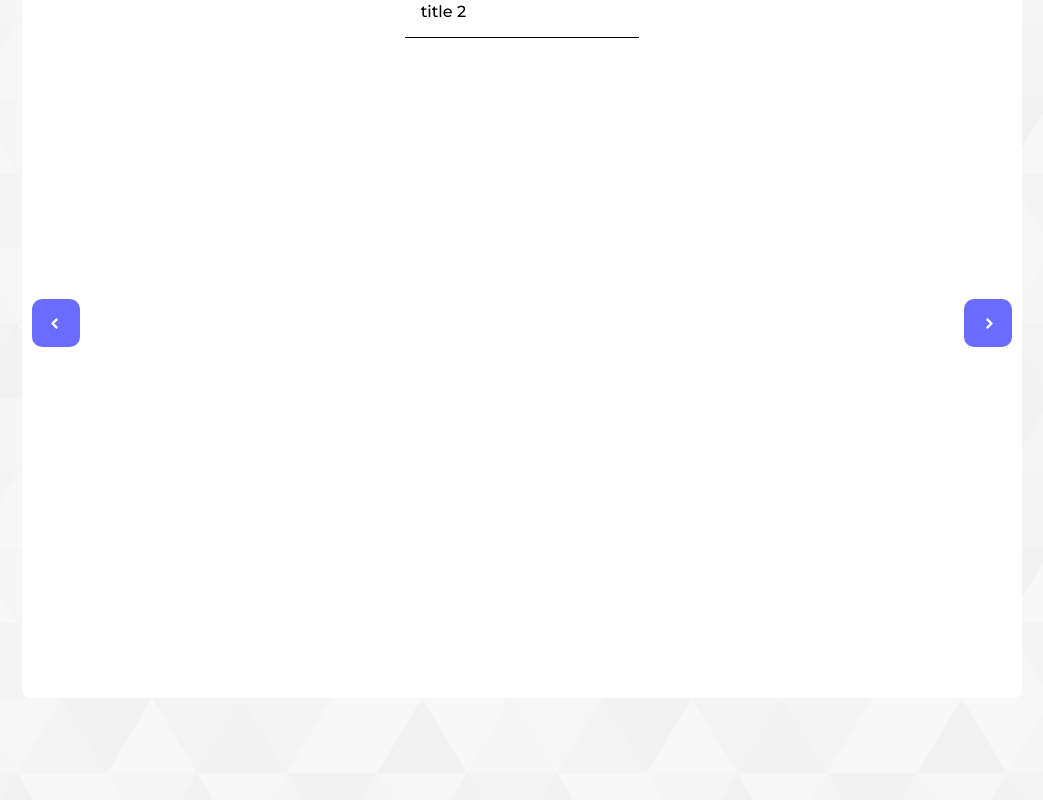
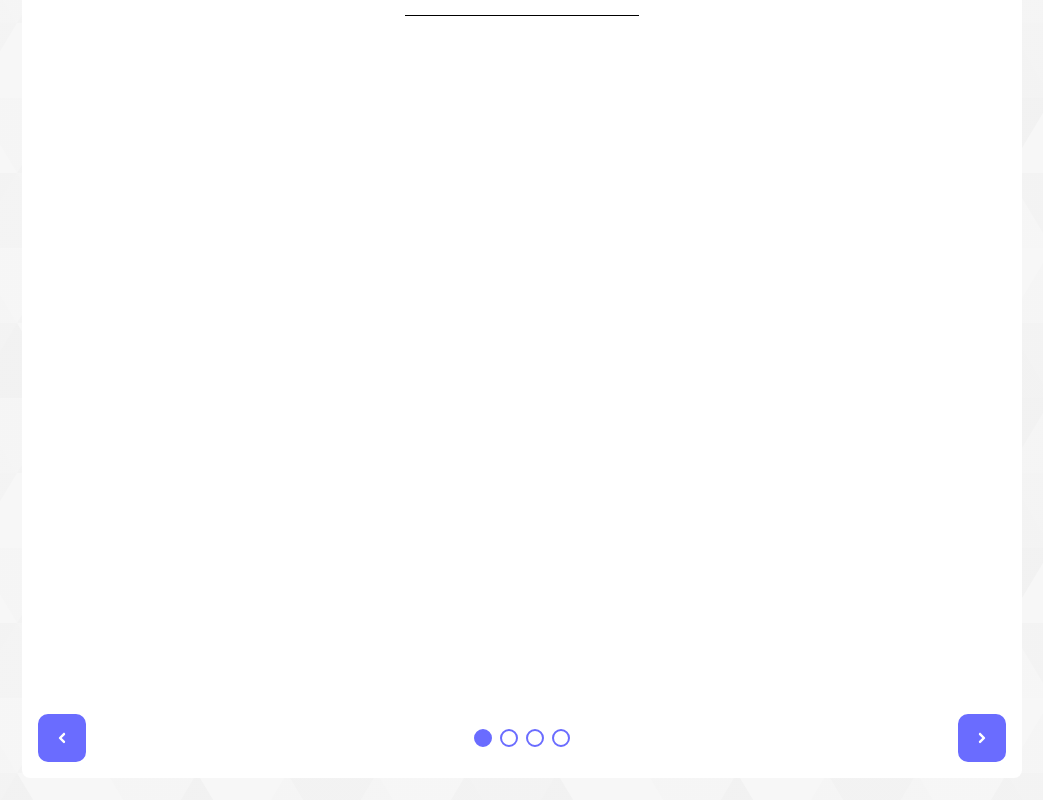
Before and after one commit to vinu-codes/portfolio, a React (Create React App) app: page /about in a window 1280 px wide. Shown: the part 1966-2766 px from the top of the page, without its empty margins (118-1161 px from the left). Built offline with nearby package versions, Linux system fonts and the light colour scheme.

Commit message:
update radio component and slider

```diff
--- a/src/common/Radio/Radio.js
+++ b/src/common/Radio/Radio.js
@@ -1,17 +1,19 @@
-import React, { useState } from 'react'
-import { Group, List, Heading } from './Radio.styled'
+import React from 'react'
+import PropTypes from 'prop-types'
+import { Group, List, Label, Container, Dot } from './Radio.styled'
 
-const Radio = ({ options, value, callback, name }) => {
+const Radio = ({ options, value, callback, label, name }) => {
   const renderOptions = () => {
     if (!options || !options.length) return null
 
     const result = options.map((option) => {
       return (
         <List
-          isActive={option.label === value}
+          className={option.label === value ? 'active' : ''}
           onClick={() => callback({ name: name, data: option.label })}
         >
-          <span> {option.label}</span>
+          <Dot />
+          <span className="label">{option.label}</span>
         </List>
       )
     })
@@ -19,13 +21,19 @@ const Radio = ({ options, value, callback, name }) => {
   }
 
   return (
-    <>
-      <Heading>
-        <span>Pick an option:</span>
-      </Heading>
+    <Container>
+      {label && (
+        <Label>
+          <h4>{label}</h4>
+        </Label>
+      )}
       {renderOptions()}
-    </>
+    </Container>
   )
 }
 
+Radio.propTypes = {
+  label: PropTypes.string,
+}
+
 export { Radio }
--- a/src/common/Radio/Radio.styled.js
+++ b/src/common/Radio/Radio.styled.js
@@ -1,8 +1,5 @@
+import { colors, font } from '@common/Theme'
 import styled, { css } from 'styled-components'
-
-const Container = styled.div`
-  margin: 32px 32px 0px 32px;
-`
 
 const ImageContainer = styled.div`
   border: 3px solid black;
@@ -27,16 +24,31 @@ const List = styled.li`
   list-style: none;
   display: flex;
   align-items: flex-start;
-  padding: 16px;
+  padding: 16px 16px 16px 0px;
   background: white;
   margin-top: 4px;
   position: relative;
   cursor: pointer;
   user-select: none;
 
+  span.label {
+    font-weight: 500;
+    margin-left: 16px;
+  }
+`
+
+const Dot = styled.span`
+  position: relative;
+  width: 16px;
+  height: 16px;
+  .active & {
+    &:after {
+      display: block;
+    }
+  }
   &:before {
     content: '';
-    position: relative;
+    position: absolute;
     height: 16px;
     width: 16px;
     border-radius: 50%;
@@ -49,31 +61,28 @@ const List = styled.li`
     height: 8px;
     width: 8px;
     border-radius: 50%;
-    top: 20px;
-    left: 24px;
-    right: 19px;
-    transform: translateX(-50%);
+    top: 50%;
+    left: 50%;
+    transform: translate(-50%, -50%);
     display: none;
     box-shadow: 0px 0px 4px 0px rgba(0, 0, 0, 0.22);
     transition: all 0.3s ease-in-out;
   }
-  span {
-    font-weight: 500;
-    margin-left: 16px;
-  }
-  ${(props) =>
-    props.isActive &&
-    css`
-      &:after {
-        display: block;
-      }
-    `}
 `
 
-const Heading = styled.div`
-  span {
-    font-weight: 500;
+const Label = styled.div`
+  h4 {
+    font-size: 16px;
+    color: ${colors.navyBlue};
+    margin: 0 0 8px 0;
+    font-weight: ${font.bold};
   }
 `
+const Container = styled.div`
+  display: flex;
+  flex-direction: column;
+  width: 100%;
+  justify-content: flex-start;
+`
 
-export { Container, ImageContainer, Group, List, Heading }
+export { Container, ImageContainer, Group, List, Label, Dot }
--- a/src/common/Slider/Slider.js
+++ b/src/common/Slider/Slider.js
@@ -6,6 +6,8 @@ import {
   IconContainer,
   CircleGroup,
   Circle,
+  SliderNavigation,
+  SliderControl,
 } from './Slider.styled'
 
 const items = [{ value: <div>hi</div>, label: 'div-hi' }]
@@ -67,6 +69,8 @@ const Slider = ({ items }) => {
   return (
     <SliderContainer className="slider">
       <SliderBox className="slider-box">{renderItems()}</SliderBox>
+
+      <SliderControl>
         <button onClick={handlePrev} className="prev-button">
           <IconContainer className="left">
             <Icon name="CHEVRON" fill={'white'} size={32} />
@@ -77,7 +81,10 @@ const Slider = ({ items }) => {
             <Icon name="CHEVRON" size={32} />
           </IconContainer>
         </button>
+        <SliderNavigation>
           <CircleGroup>{renderCircles()}</CircleGroup>
+        </SliderNavigation>
+      </SliderControl>
     </SliderContainer>
   )
 }
--- a/src/common/Slider/Slider.styled.js
+++ b/src/common/Slider/Slider.styled.js
@@ -8,40 +8,6 @@ const SliderContainer = styled.div`
   height: 300px;
   max-height: 300px;
   position: relative;
-  button {
-    position: absolute;
-    top: 50%;
-    transform: translateY(-50%);
-    width: 48px;
-    height: 48px;
-    border: none;
-    border-radius: 10px;
-    border: 2px solid ${colors.lightPurple};
-    background: ${colors.lightPurple};
-    &:hover {
-      background: ${colors.lightPurple};
-    }
-    svg.ICON {
-      path {
-        fill: white;
-      }
-    }
-    &:focus {
-      outline: none;
-    }
-    &:nth-child(2) {
-      left: 10px;
-      bottom: 0;
-    }
-    &:nth-child(3) {
-      right: 10px;
-      bottom: 0;
-    }
-
-    &:hover {
-      background: rgba(0, 0, 0, 0.2);
-    }
-  }
 `
 const SliderBox = styled.ul`
   width: 100%;
@@ -61,6 +27,9 @@ const SliderBox = styled.ul`
 `
 
 const IconContainer = styled.div`
+  display: flex;
+  justify-content: center;
+  align-items: center;
   svg {
     g {
       path {
@@ -76,16 +45,22 @@ const IconContainer = styled.div`
   }
 `
 
+const SliderNavigation = styled.div`
+  position: absolute;
+  top: 50%;
+  left: 50%;
+  transform: translate(-50%, -50%);
+  z-index: 2;
+  display: flex;
+  height: 100%;
+  align-items: center;
+`
+
 const CircleGroup = styled.ul`
   list-style: none;
   padding: 0;
   margin: 0;
-  position: absolute;
   display: flex;
-  bottom: 12px;
-  left: 50%;
-  transform: translateX(-50%);
-  z-index: 2;
 `
 
 const Circle = styled.li`
@@ -93,19 +68,74 @@ const Circle = styled.li`
   cursor: pointer;
   padding: 0;
   margin: 0;
-  width: 15px;
-  height: 15px;
+  width: 18px;
+  height: 18px;
   border-radius: 50%;
   margin-left: 8px;
-  border: 2px solid white;
+  border: 2px solid ${colors.lightPurple};
   &:nth-child(1) {
     margin-left: 0;
   }
   ${(props) =>
     props.isActive &&
     css`
-      background: white;
+      background: ${colors.lightPurple};
     `}
 `
 
-export { SliderContainer, SliderBox, IconContainer, CircleGroup, Circle }
+const SliderControl = styled.div`
+  position: absolute;
+  bottom: -80px;
+  left: 0;
+  width: 100%;
+  background: white;
+  border-radius: 0 0 8px 8px;
+  display: flex;
+  padding: 16px;
+  justify-content: space-between;
+  z-index: 1;
+  button {
+    width: 48px;
+    height: 48px;
+    border: none;
+    border-radius: 10px;
+    cursor: pointer;
+    display: flex;
+    justify-content: center;
+    align-items: center;
+    margin: 0;
+    padding: 0;
+    border: 2px solid ${colors.lightPurple};
+    background: ${colors.lightPurple};
+    &:hover {
+      background: ${colors.lightPurple};
+    }
+    svg.ICON {
+      path {
+        fill: white;
+      }
+    }
+    &:focus {
+      outline: none;
+    }
+
+    &:hover {
+      svg.ICON {
+        path {
+          fill: ${colors.lightPurple};
+        }
+      }
+      background: ${colors.white};
+    }
+  }
+`
+
+export {
+  SliderContainer,
+  SliderBox,
+  IconContainer,
+  CircleGroup,
+  Circle,
+  SliderControl,
+  SliderNavigation,
+}
--- a/src/common/Theme/colors.js
+++ b/src/common/Theme/colors.js
@@ -1,9 +1,11 @@
 export const lightPurple = '#6a6cff'
 export const navyBlue = '#2a2b66'
 export const lightGrey = '#aeaeae'
+export const white = '#fff'
 
 export const colors = {
   lightPurple,
   navyBlue,
   lightGrey,
+  white,
 }
--- a/src/pages/Landing/shared/Library/Library.js
+++ b/src/pages/Landing/shared/Library/Library.js
@@ -39,12 +39,13 @@ const SliderWrapper = styled.div`
   justify-content: center;
   .slider {
     background: white;
-    border-radius: 8px;
-    overflow: hidden;
+    border-radius: 8px 8px 0 0;
     transition: all 0.3s ease-in-out;
     ul.slider-box {
       li.slider-box-item {
-        padding-top: 38px;
+        padding-top: 16px;
+        padding-left: 16px;
+        padding-right: 16px;
         display: flex;
         height: 100%;
         justify-content: center;
@@ -88,21 +89,22 @@ const Library = () => {
       { label: 'Thor', id: 1, active: false },
       { label: 'Captain America', id: 2, active: false },
       { label: 'Iron Man', id: 3, active: false },
-      { label: 'Extra Item', id: 4, active: false },
-      { label: 'Extra sdfsdf', id: 5, active: false },
     ],
     radio: '',
   })
 
   const radioComponent = (
+    <div style={{ maxWidth: '300px', paddingTop: '20px' }}>
       <Radio
         name="radio"
+        label="Pick an option"
         options={radioOptions}
         value={state.radio}
         callback={({ name, data }) => {
           setState({ ...state, [name]: data })
         }}
       />
+    </div>
   )
 
   const handleToggleCallback = (data) => {
```
Lines whose indentation alone changed are shown as unchanged.
